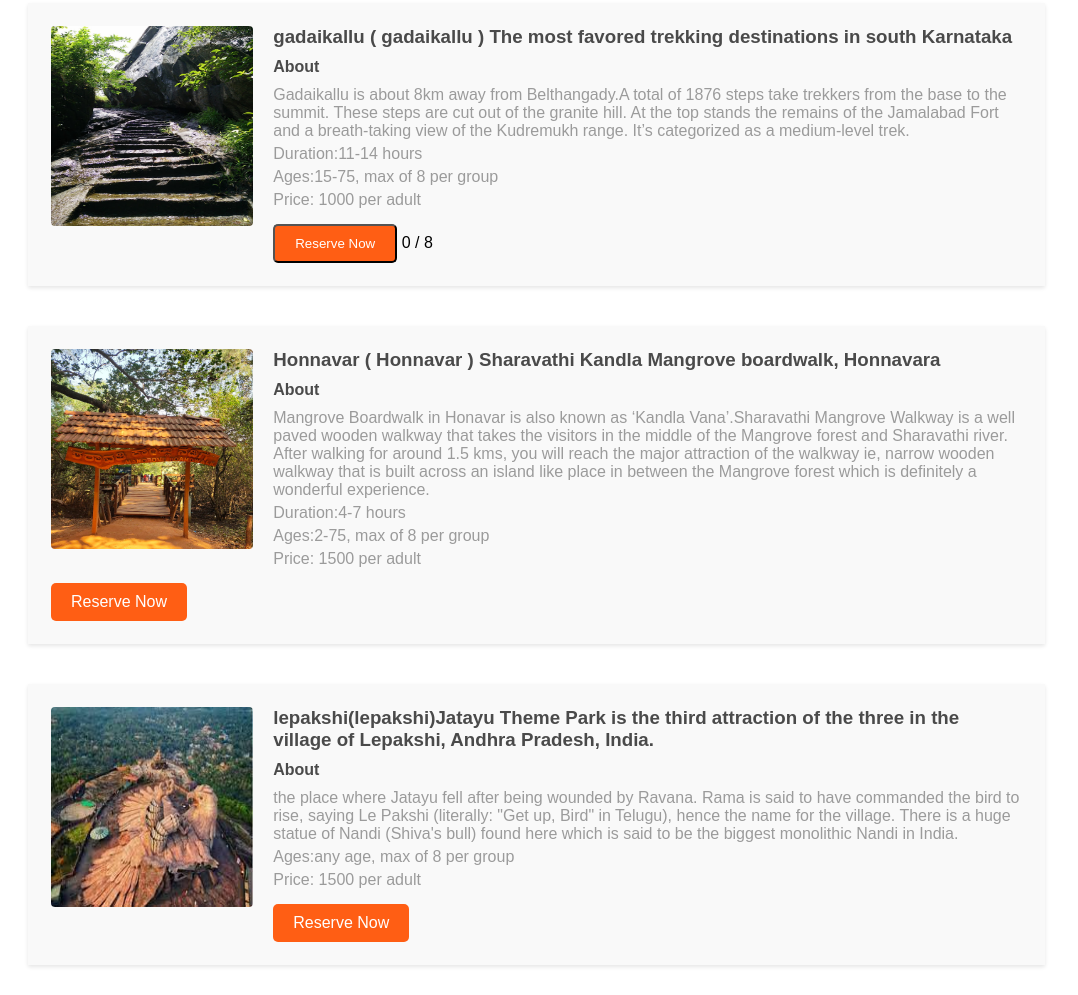
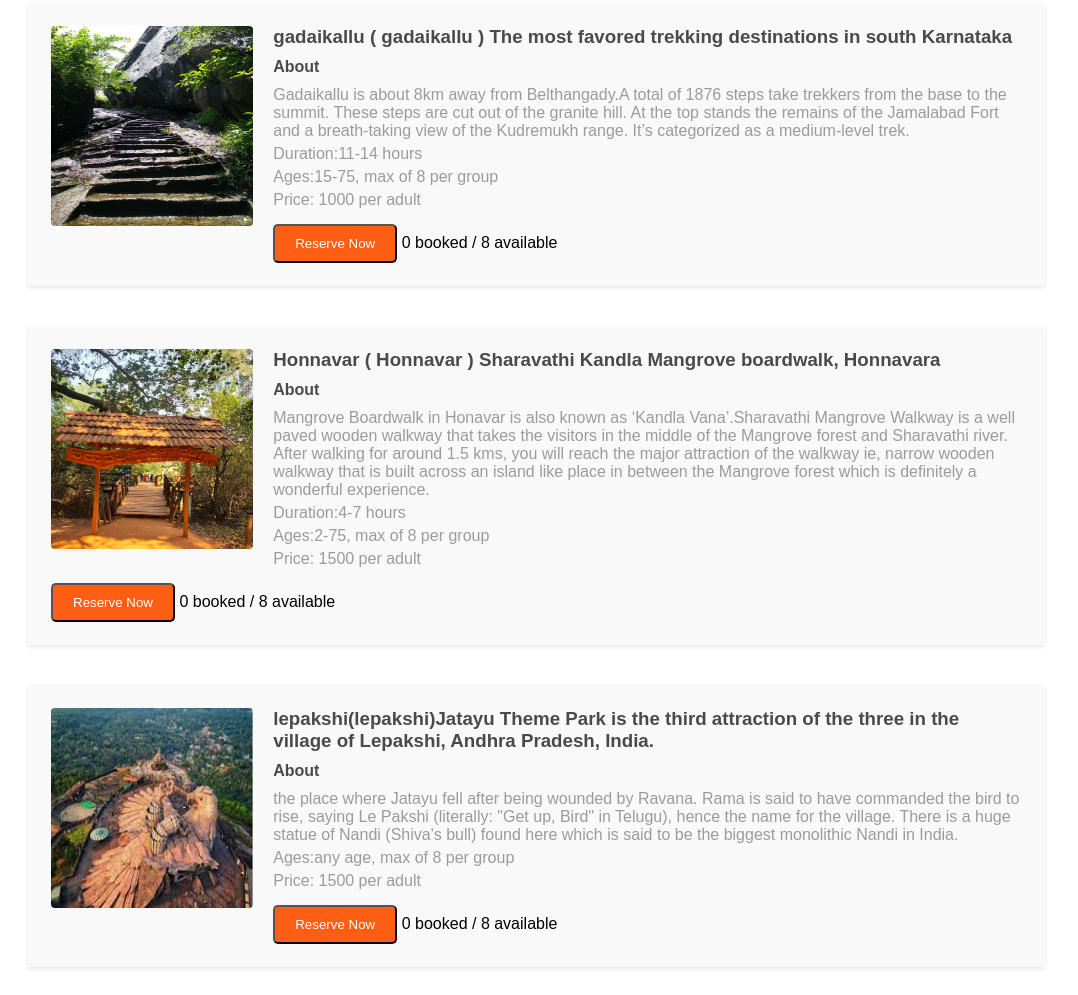
Before and after one commit to Geetheshkulal/travelling2, a website: page travel/booking.html in a window 1280 px wide. Shown: the part 365-1360 px from the top of the page, without its empty margins (0-1078 px from the left). Drawn offline with Linux system fonts and the light colour scheme.

Commit message:
fourth commit

```diff
--- a/travel/booking.html
+++ b/travel/booking.html
@@ -77,14 +77,11 @@
             <p>Chikhale waterfalls are one of the less known inclines located near Chikale village which is about 40 kms from Belgaum in Karnataka. The site sits inside thick and quiet woods and makes for a great getaway spot. Chikhale waterfalls is really the most attractive of all the monsoon scenes in Belgaum. The trek which is fairly easy is stunning along with the fog and beautiful landscape.</p>
             <p>Ages:15-75, max of 8 per group</p>
             <p>Price: 1500 per adult</p>
+            <button class="btn" onclick="updateSlots('chikhale', this)">Reserve Now</button>
+            <span class="booked-chikhale"><lable></lable>0</span> / <span class="total-chikhale">8</span>
 
             <!-- <a href="/details.html" class="btn">Reserve Now</a> -->
             <!-- slot booking javascript code in end of the page -->
-            <!-- <a id="reserveBtn" onclick="reserveSlot()" class="btn">Reserve Now</a>      <span id="booked"></span> slot(s) booked out of <span id="total"></span> available -->
-            <button class="btn" onclick="updateSlots('chikhale', this)">Reserve Now</button>
-
-                <span class="booked">0</span> / <span class="total">8</span>
-
 
         </div>
     </div>
@@ -98,11 +95,13 @@
             <p>Duration:11-14 hours</p>
             <p>Ages:15-75, max of 8 per group</p>
             <p>Price: 1000 per adult</p>
+            <button class="btn" onclick="updateSlots('gadaikallu', this)">Reserve Now</button>
+            <span class="booked-gadaikallu">0 booked</span> / <span class="total-gadaikallu">8 available</span>
 
             <!-- <a href="/details.html" class="btn">Reserve Now</a> -->
 
-        <button class="btn" onclick="updateSlots('gadaikallu', this)">Reserve Now</button>
-        <span class="booked">0</span> / <span class="total">8</span>
+        <!-- <button class="btn" onclick="updateSlots('gadaikallu', this)">Reserve Now</button>
+        <span class="booked">0</span> / <span class="total">8</span> -->
 
 
         </div>
@@ -118,9 +117,12 @@
             <p>Ages:2-75, max of 8 per group</p>
             <p>Price: 1500 per adult</p>
 
-            <a href="#" class="btn">Reserve Now</a>
+            <!-- <a href="#" class="btn">Reserve Now</a> -->
+            <button class="btn" onclick="updateSlots('honnavar', this)">Reserve Now</button>
+            <span class="booked-honnavar">0 booked</span> / <span class="total-honnavar">8 available</span>
         </div>
     </div>
+
     <div class="card">
         <img src="/images/lepakshi.png" alt="lepakshi" class="card-img">
         <div class="card-info">
@@ -130,7 +132,9 @@
             <p>Ages:any age, max of 8 per group</p>
             <p>Price: 1500 per adult</p>
 
-            <a href="/details.html" class="btn">Reserve Now</a>
+            <!-- <a href="/details.html" class="btn">Reserve Now</a> -->
+            <button class="btn" onclick="updateSlots('lepakshi', this)">Reserve Now</button>
+            <span class="booked-lepakshi">0 booked</span> / <span class="total-lepakshi">8 available</span>
         </div>
     </div>
 
@@ -235,47 +239,48 @@
 
 
 <script>
-
-
-
-let initialBookedCount, initialTotalCount;
-
-window.onload = function() {
-    const bookedCount = localStorage.getItem('bookedCount');
-    const totalCount = localStorage.getItem('totalCount');
+function updateCounts(place) {
+    const bookedSpan = document.querySelector(`.booked-${place}`);
+    const totalSpan = document.querySelector(`.total-${place}`);
+    const bookedCount = localStorage.getItem(`bookedCount${place}`);
+    const totalCount = localStorage.getItem(`totalCount${place}`);
 
     if (bookedCount !== null && totalCount !== null) {
-        initialBookedCount = parseInt(bookedCount);
-        initialTotalCount = parseInt(totalCount);
-        document.querySelector('.booked').textContent = bookedCount;
-        document.querySelector('.total').textContent = totalCount;
-        // localStorage.clear();
+        bookedSpan.textContent = bookedCount;
+        totalSpan.textContent = totalCount;
     }
 }
 
+document.addEventListener('DOMContentLoaded', function () {
+    updateCounts('chikhale');
+    updateCounts('gadaikallu');
+    updateCounts('honnavar');
+    updateCounts('lepakshi');
+});
+
 function updateSlots(place, btn) {
-    const bookedSpan = btn.parentElement.querySelector('.booked');
-    const totalSpan = btn.parentElement.querySelector('.total');
+    const bookedSpan = btn.parentElement.querySelector(`.booked-${place}`);
+    const totalSpan = btn.parentElement.querySelector(`.total-${place}`);
     const bookedCount = parseInt(bookedSpan.textContent);
     const totalCount = parseInt(totalSpan.textContent);
 
+    const bookedCountKey = `bookedCount${place}`;
+    const totalCountKey = `totalCount${place}`;
+
     if (bookedCount < totalCount) {
         bookedSpan.textContent = bookedCount + 1;
-        localStorage.setItem('bookedCount', bookedCount + 1);
+        localStorage.setItem(bookedCountKey, bookedCount + 1);
+        localStorage.setItem(totalCountKey, totalCount);
+        updateCounts(place); // Update counts immediately
         window.location.href = '../details.html';
-
     }
 
     if (bookedCount >= totalCount) {
         btn.disabled = true;
+        window.alert("slot full");
     }
+    // localStorage.clear();
 }
-
-
-
-
-
-
-      </script>
+    </script>
 </body>
 </html>
```
